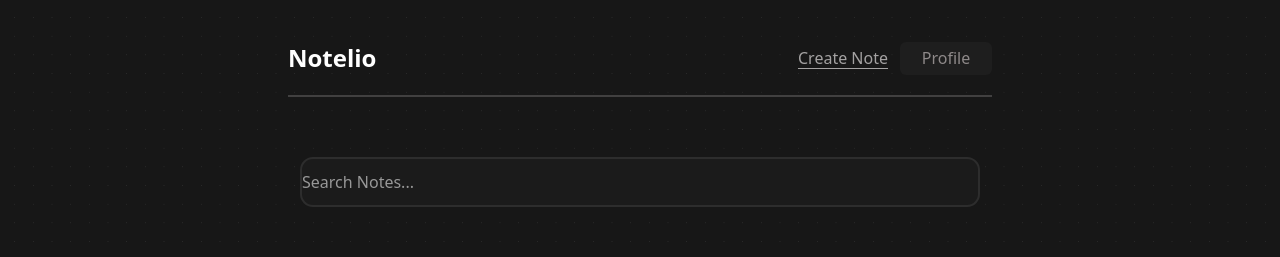
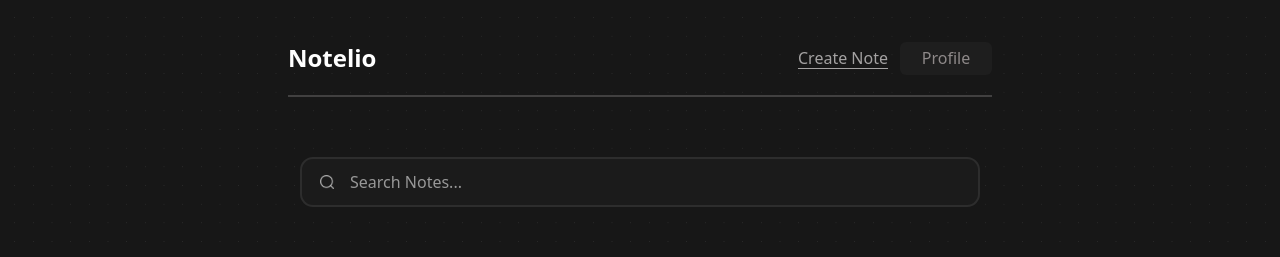
Before and after one commit to aviralj02/Notelio, a Next.js app: page /notes in a window 1280 px wide. Shown: the top 257 px of the page. Built offline with nearby package versions, Linux system fonts and the light colour scheme.

Commit message:
add search component

```diff
--- a/components/SearchBar.tsx
+++ b/components/SearchBar.tsx
@@ -1,15 +1,25 @@
 import React from 'react'
+import Search from '../public/assets/search-btn.png'
 
 type Props = {}
 
 const SearchBar = (props: Props) => {
   return (
     <div className='flex justify-center max-w-3xl mx-auto'>
-        <input
-            type='text'
-            placeholder='Search Notes...'
-            className='bg-[#1B1B1B] mt-[60px] w-[680px] h-[50px] border-2 border-[#2d2d2d] rounded-[13px] text-white placeholder:text-[#989898]'
-        />
+      <div className='relative mt-[60px]'>
+        <div className='absolute left-0 inset-y-0 flex items-center pl-5 pointer-events-none'>
+            <img
+              src={Search.src}
+              alt="search"
+              className='w-[14px] h-[14px]'
+            />
+          </div>
+          <input
+              type='search'
+              placeholder='Search Notes...'
+              className='block bg-[#1B1B1B] pl-12 pr-2 w-[680px] h-[50px] border-2 border-[#2d2d2d] rounded-[13px] text-white placeholder:text-[#989898] focus:border-[#2d2d2d]'
+          />
+      </div>
     </div>
   )
 }
```
Also changed, not shown: public/assets/search-btn.png (added).
